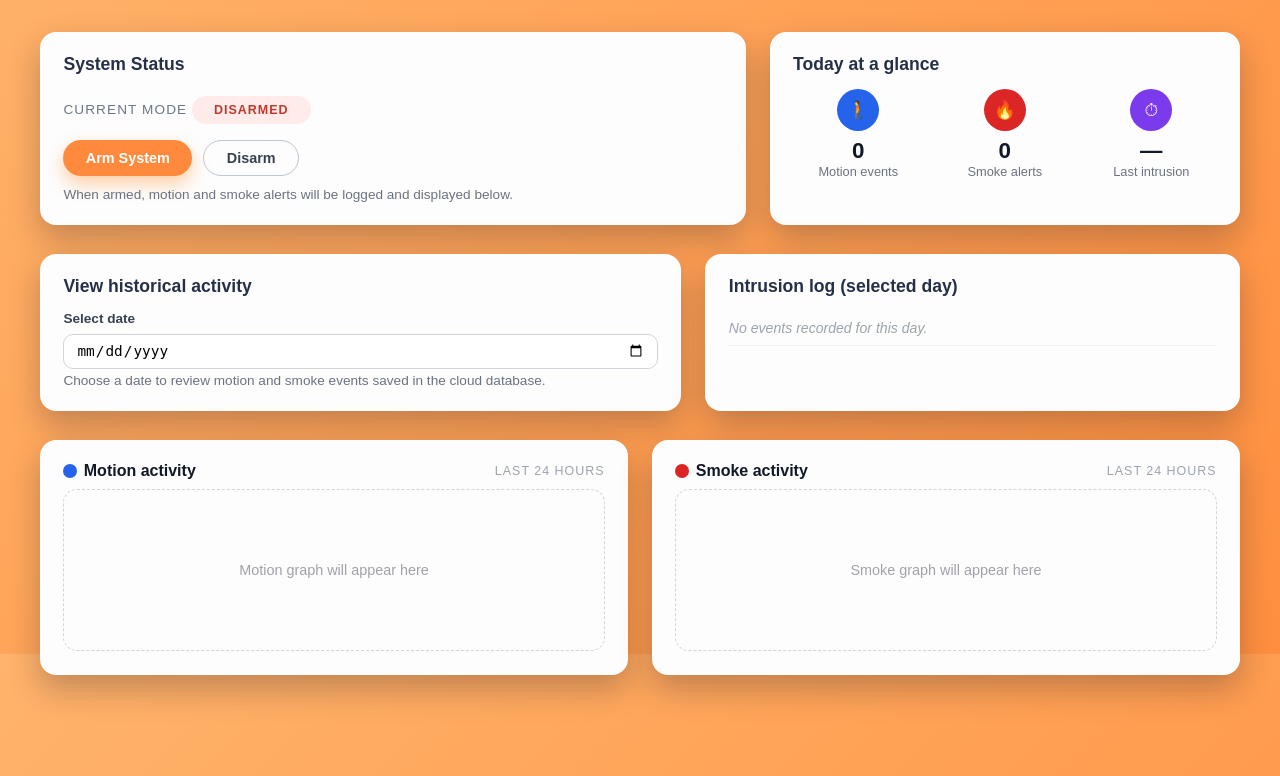
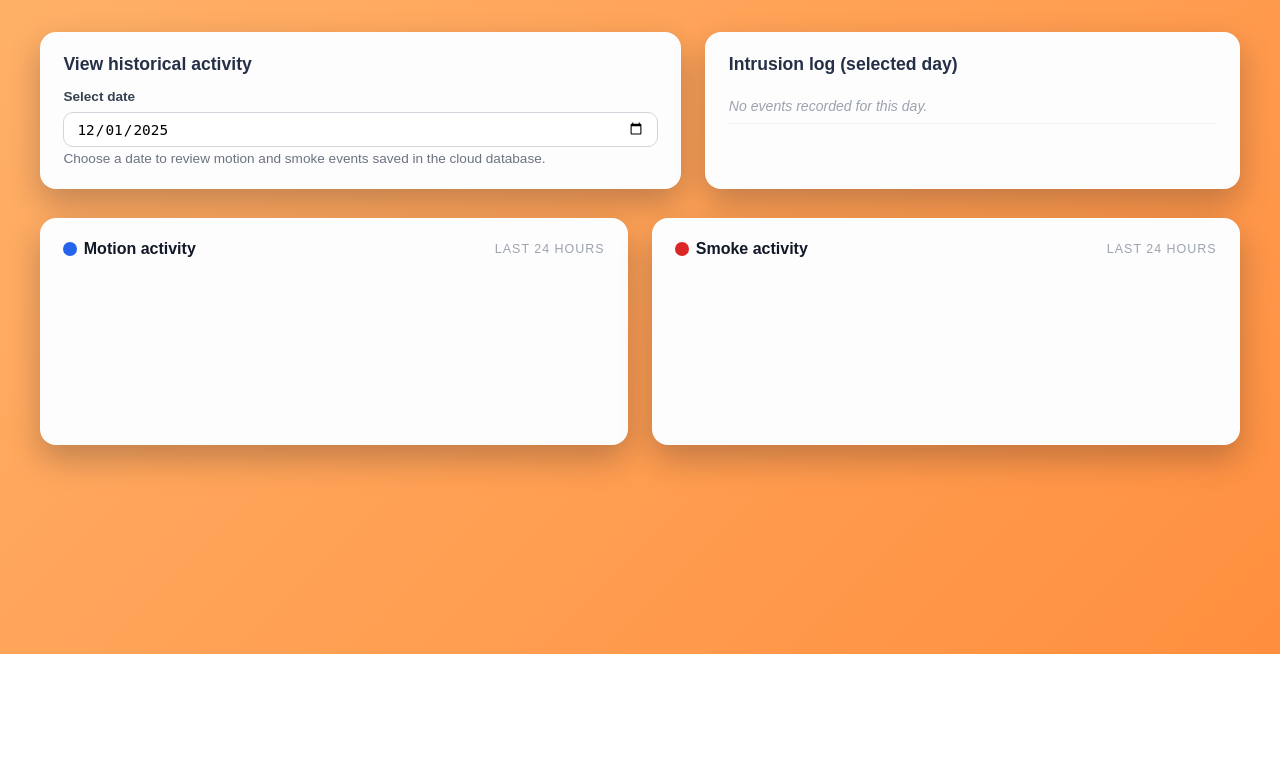
Before and after one commit to KylianLaw/milestone2IOT, a Flask app: page /security in a window 1280 px wide. Shown: the part 146-922 px from the top of the page. After the commit the page ends 800 px from the top, so only its background shows below. Run offline with Flask 3, Linux system fonts and the light colour scheme; a map, chart or similar area stays blank; some libraries are stand-ins or nearby versions.

Commit message:
Refactor security page layout and add charts
Updated the security page layout by removing the status card and quick stats section, and added canvas elements for motion and smoke charts. Adjusted the script to handle the new chart elements and their data loading.

```diff
--- a/templates/security.html
+++ b/templates/security.html
@@ -20,53 +20,7 @@
         </div>
     </header>
 
-    <!-- ROW 1: STATUS CARD + QUICK STATS -->
-    <section class="security-page__row security-page__row--top">
-        <!-- Status & Controls -->
-        <article class="sec-card sec-card--status">
-            <h2 class="sec-card__title">System Status</h2>
-
-            <div class="sec-status">
-                <span class="sec-status__label">Current mode</span>
-                <div class="sec-status__pill sec-status__pill--disarmed">
-                    DISARMED
-                </div>
-            </div>
-
-            <div class="sec-actions">
-                <button class="btn-sec btn-sec--primary">Arm System</button>
-                <button class="btn-sec btn-sec--ghost">Disarm</button>
-            </div>
-
-            <p class="sec-status__hint">
-                When armed, motion and smoke alerts will be logged and displayed below.
-            </p>
-        </article>
-
-        <!-- Quick stats -->
-        <article class="sec-card sec-card--metrics">
-            <h2 class="sec-card__title">Today at a glance</h2>
-            <div class="sec-metrics">
-                <div class="sec-metric">
-                    <div class="sec-metric__icon circle circle--motion">🚶</div>
-                    <div class="sec-metric__value">0</div>
-                    <div class="sec-metric__label">Motion events</div>
-                </div>
-                <div class="sec-metric">
-                    <div class="sec-metric__icon circle circle--smoke">🔥</div>
-                    <div class="sec-metric__value">0</div>
-                    <div class="sec-metric__label">Smoke alerts</div>
-                </div>
-                <div class="sec-metric">
-                    <div class="sec-metric__icon circle circle--time">⏱</div>
-                    <div class="sec-metric__value">—</div>
-                    <div class="sec-metric__label">Last intrusion</div>
-                </div>
-            </div>
-        </article>
-    </section>
-
-    <!-- ROW 2: DATE FILTER + LOG SUMMARY -->
+    <!-- ROW 1: DATE FILTER + LOG SUMMARY -->
     <section class="security-page__row security-page__row--middle">
         <article class="sec-card sec-card--filter">
             <h2 class="sec-card__title">View historical activity</h2>
@@ -81,7 +35,7 @@
 
         <article class="sec-card sec-card--log">
             <h2 class="sec-card__title">Intrusion log (selected day)</h2>
-            <ul class="sec-log">
+            <ul id="sec-log-list" class="sec-log">
                 <li class="sec-log__item sec-log__item--empty">
                     No events recorded for this day.
                 </li>
@@ -89,7 +43,7 @@
         </article>
     </section>
 
-    <!-- ROW 3: MOTION / SMOKE PANELS -->
+    <!-- ROW 2: MOTION / SMOKE PANELS -->
     <section class="security-page__row security-page__row--bottom">
 
         <article class="sec-card sec-card--feed">
@@ -101,9 +55,7 @@
                 <span class="sec-feed__window">Last 24 hours</span>
             </div>
             <div class="sec-feed__body">
-                <div class="sec-feed__placeholder">
-                    Motion graph will appear here
-                </div>
+                <canvas id="motion-chart"></canvas>
             </div>
         </article>
 
@@ -116,9 +68,7 @@
                 <span class="sec-feed__window">Last 24 hours</span>
             </div>
             <div class="sec-feed__body">
-                <div class="sec-feed__placeholder">
-                    Smoke graph will appear here
-                </div>
+                <canvas id="smoke-chart"></canvas>
             </div>
         </article>
 
@@ -126,4 +76,161 @@
 
 </div>
 
+<!-- ===================== SCRIPTS (INLINE) ===================== -->
+<script src="https://cdn.jsdelivr.net/npm/chart.js"></script>
+<script>
+document.addEventListener("DOMContentLoaded", function () {
+    const dateInput = document.getElementById("history-date");
+    const logList = document.getElementById("sec-log-list");
+
+    const motionCanvas = document.getElementById("motion-chart");
+    const smokeCanvas = document.getElementById("smoke-chart");
+
+    let motionChart = null;
+    let smokeChart = null;
+
+    // ---------- Helpers ----------
+
+    function formatDateISO(d) {
+        return d.toISOString().slice(0, 10); // YYYY-MM-DD
+    }
+
+    // Extract only HH:MM:SS from an ISO timestamp string WITHOUT timezone shift
+    function extractTime(isoString) {
+        if (!isoString) return "--:--";
+
+        const tIndex = isoString.indexOf("T");
+        if (tIndex === -1) return isoString;
+
+        let timePart = isoString.substring(tIndex + 1); // e.g. "11:27:39.610000+00:00"
+
+        // Cut at first '.', '+', '-', or 'Z'
+        const cutChars = [".", "+", "-", "Z"];
+        let end = timePart.length;
+        for (const ch of cutChars) {
+            const i = timePart.indexOf(ch);
+            if (i !== -1 && i < end) end = i;
+        }
+        return timePart.substring(0, end); // "11:27:39"
+    }
+
+    // ---------- Logs ----------
+
+    async function loadLogsForDate(dateStr) {
+        if (!dateStr) return;
+        try {
+            const res = await fetch("/api/security/logs?date=" + encodeURIComponent(dateStr));
+            if (!res.ok) throw new Error("logs HTTP " + res.status);
+            const events = await res.json();
+
+            logList.innerHTML = "";
+
+            if (!events || events.length === 0) {
+                const li = document.createElement("li");
+                li.className = "sec-log__item sec-log__item--empty";
+                li.textContent = "No events recorded for this day.";
+                logList.appendChild(li);
+                return;
+            }
+
+            events.forEach(ev => {
+                const li = document.createElement("li");
+                li.className = "sec-log__item";
+
+                const timeSpan = document.createElement("span");
+                timeSpan.className = "sec-log__time";
+                timeSpan.textContent = ev.timestamp ? extractTime(ev.timestamp) : "--:--";
+
+                const labelSpan = document.createElement("span");
+                labelSpan.className = "sec-log__label";
+                labelSpan.textContent =
+                    ev.label ||
+                    (ev.event_type === "smoke" ? "Smoke detected" : "Motion detected");
+
+                li.appendChild(timeSpan);
+                li.appendChild(document.createTextNode(" "));
+                li.appendChild(labelSpan);
+                logList.appendChild(li);
+            });
+        } catch (err) {
+            console.error("Failed to load logs:", err);
+        }
+    }
+
+    // ---------- Graphs ----------
+
+    async function loadGraphData() {
+        try {
+            const res = await fetch("/api/security/graph-data?hours=24");
+            if (!res.ok) throw new Error("graph HTTP " + res.status);
+            const data = await res.json();
+
+            const labels = data.labels || [];
+            const motionVals = data.motion || [];
+            const smokeVals = data.smoke || [];
+
+            if (motionCanvas) {
+                const ctx = motionCanvas.getContext("2d");
+                if (motionChart) motionChart.destroy();
+                motionChart = new Chart(ctx, {
+                    type: "line",
+                    data: {
+                        labels,
+                        datasets: [{
+                            label: "Motion events",
+                            data: motionVals,
+                            fill: false,
+                            tension: 0.2,
+                        }],
+                    },
+                    options: {
+                        responsive: true,
+                        maintainAspectRatio: false,
+                    },
+                });
+            }
+
+            if (smokeCanvas) {
+                const ctx = smokeCanvas.getContext("2d");
+                if (smokeChart) smokeChart.destroy();
+                smokeChart = new Chart(ctx, {
+                    type: "line",
+                    data: {
+                        labels,
+                        datasets: [{
+                            label: "Smoke events",
+                            data: smokeVals,
+                            fill: false,
+                            tension: 0.2,
+                        }],
+                    },
+                    options: {
+                        responsive: true,
+                        maintainAspectRatio: false,
+                    },
+                });
+            }
+        } catch (err) {
+            console.error("Failed to load graph data:", err);
+        }
+    }
+
+    // ---------- Wiring ----------
+
+    if (dateInput) {
+        const today = new Date();
+        dateInput.value = formatDateISO(today);
+        loadLogsForDate(dateInput.value);
+
+        dateInput.addEventListener("change", () => {
+            loadLogsForDate(dateInput.value);
+        });
+    }
+
+    loadGraphData();
+    // optional auto-refresh for graphs
+    setInterval(loadGraphData, 30000);
+});
+</script>
+
 {% endblock %}
```
